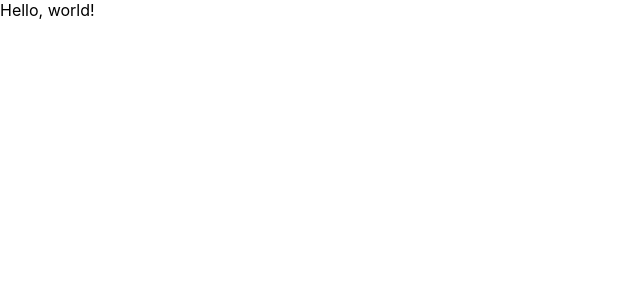
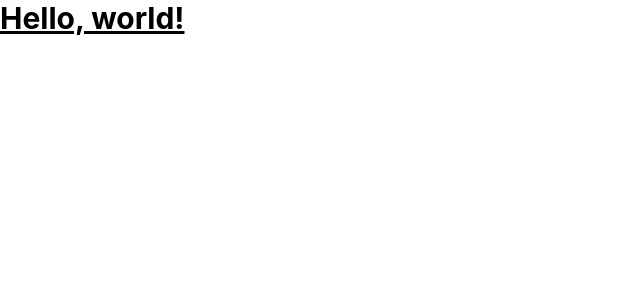
Before and after one commit to Scoder12/stronger, a Next.js app in the folder frontend/: page / in a window 1280 px wide. Shown: the top 300 px of the page, without its empty margins (0-640 px from the left). Built offline with nearby package versions, Linux system fonts and the light colour scheme.

Commit message:
tailwindcss hello world

```diff
--- a/frontend/package.json
+++ b/frontend/package.json
@@ -16,8 +16,11 @@
   "devDependencies": {
     "@types/node": "^18.6.4",
     "@types/react": "^18.0.15",
+    "autoprefixer": "^10.4.8",
     "eslint": "8.21.0",
     "eslint-config-next": "12.2.4",
+    "postcss": "^8.4.14",
+    "tailwindcss": "^3.1.8",
     "typescript": "^4.7.4"
   }
 }
--- /dev/null
+++ b/frontend/postcss.config.js
@@ -0,0 +1,6 @@
+module.exports = {
+  plugins: {
+    tailwindcss: {},
+    autoprefixer: {},
+  },
+}
--- a/frontend/src/pages/index.tsx
+++ b/frontend/src/pages/index.tsx
@@ -1,3 +1,3 @@
 export default function Home() {
-  return <div>Hello, world!</div>;
+  return <h1 className="text-3xl font-bold underline">Hello, world!</h1>;
 }
--- a/frontend/src/styles/globals.css
+++ b/frontend/src/styles/globals.css
@@ -1,3 +1,8 @@
+@tailwind base;
+@tailwind components;
+@tailwind utilities;
+
+@layer base {
   html,
   body {
     padding: 0;
@@ -24,3 +29,4 @@
       background: black;
     }
   }
+}
--- /dev/null
+++ b/frontend/tailwind.config.js
@@ -0,0 +1,11 @@
+/** @type {import('tailwindcss').Config} */
+module.exports = {
+  content: [
+    "./src/pages/**/*.{js,ts,jsx,tsx}",
+    "./src/components/**/*.{js,ts,jsx,tsx}",
+  ],
+  theme: {
+    extend: {},
+  },
+  plugins: [],
+};
```
Also changed, not shown: 1 other file (tests, documents, lock files or other folders). Lines whose indentation alone changed are shown as unchanged.
